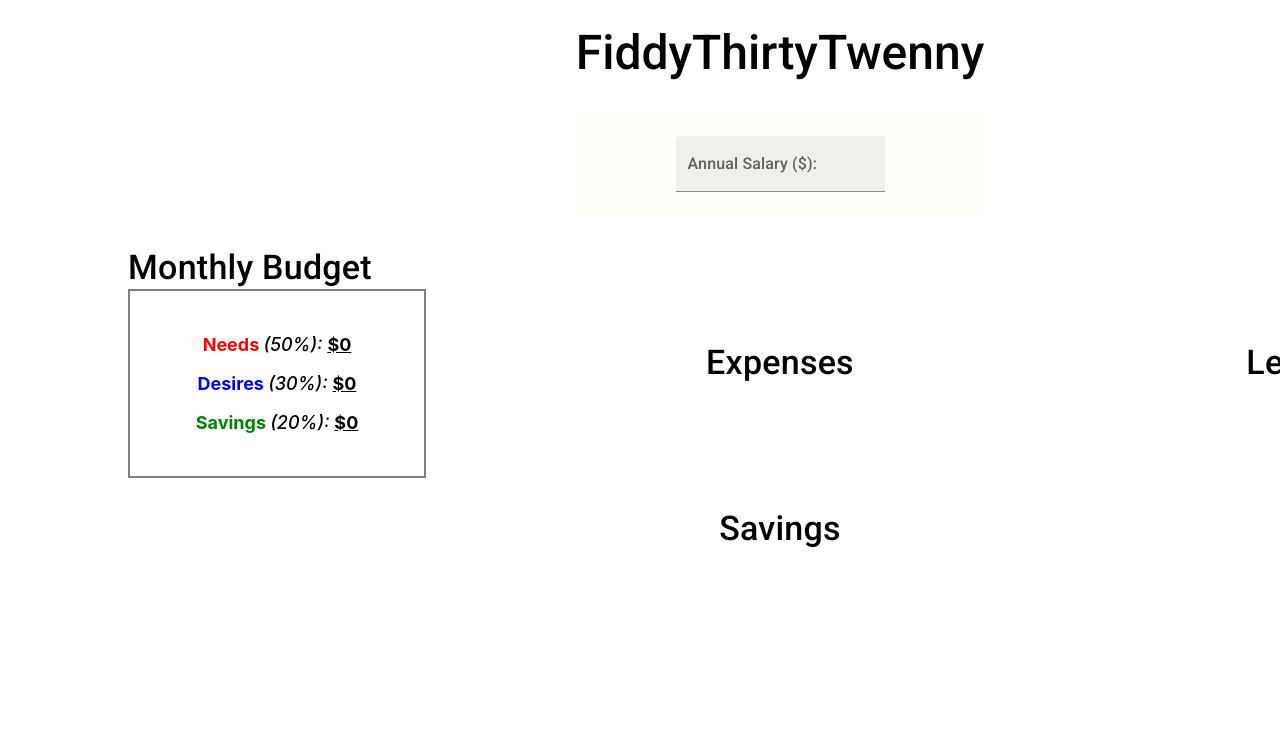
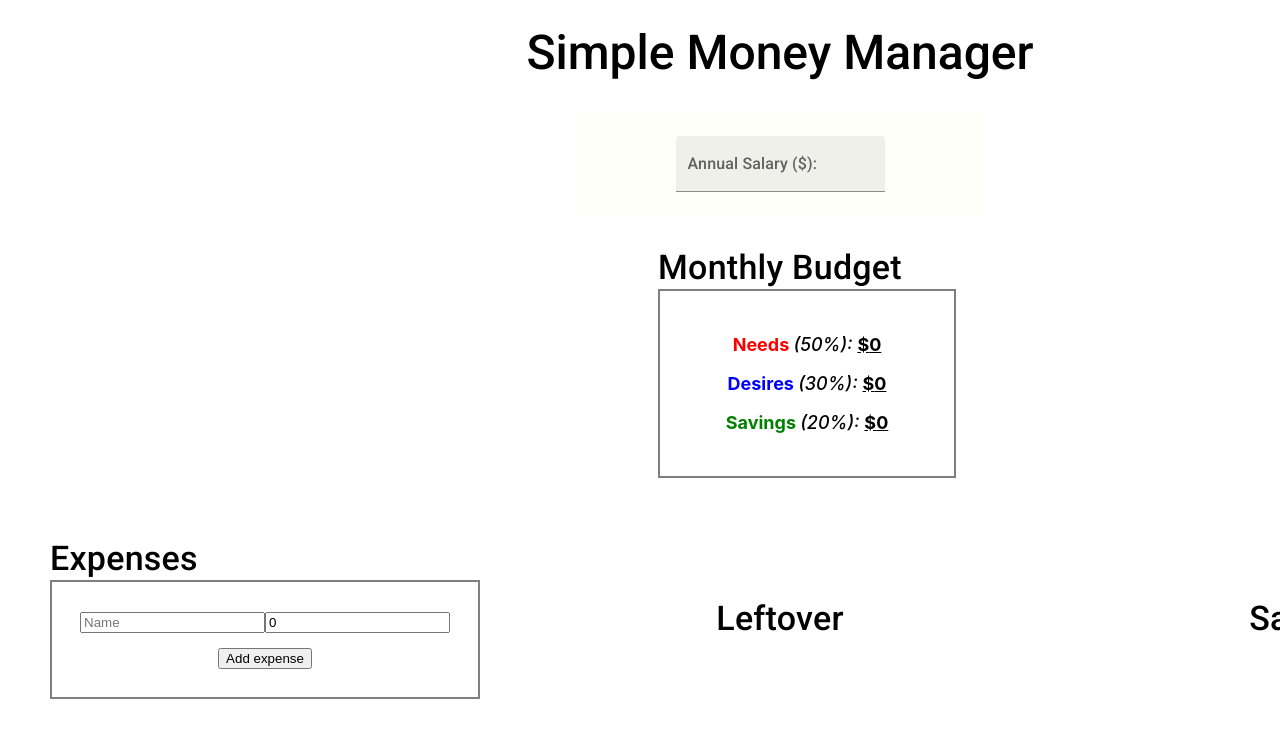
Before and after one commit to jvelarde94/budget-react-app, a React (Create React App) app: page / in a window 1280 px wide. Shown: the top 738 px of the page. Built offline with nearby package versions, Linux system fonts and the light colour scheme.

Commit message:
added expenses

```diff
--- a/src/App.js
+++ b/src/App.js
@@ -16,6 +16,7 @@ function App() {
       savings: 0,
     },
   );
+  const [expenses, setExpenses] = useState([])
 
   // Validate input for salary, then calculate budget based on input
   const validateIncome = (e) => {
@@ -53,12 +54,16 @@ function App() {
     }
   };
 
+  const addExpense = (expenses) => {
+    setExpenses(expenses)
+  }
+
   return (
     <div className="container">
       <Header />
       <Income onChange={validateIncome} />
       <Budget income={monthlyBudget} />
-      <Expenses />
+      <Expenses expenses={expenses} onAdd={addExpense}/>
       <Leftover />
       <Savings />
     </div>
--- a/src/components/Budget.js
+++ b/src/components/Budget.js
@@ -6,7 +6,7 @@ const Budget = ({income}) => {
 
   return (
     <div className="budget">
-      <Typography variant="h4">Monthly Budget</Typography>
+      <Typography variant="h4" className="box-title">Monthly Budget</Typography>
       <div className="budget-box">
         <p>
           <span className={`key needs`}>Needs </span>
--- /dev/null
+++ b/src/components/Expense.js
@@ -0,0 +1,21 @@
+import React from 'react'
+import Expenses from './Expenses'
+
+const Expense = ({expenses, onSubmit}) => {
+
+  return (
+    <div className="expense-list">
+      {expenses.map((expense) => (
+        <div className="expense-row">
+          <span className="expense-label">{expense.name}: </span>
+          <span className="expense-amount">${expense.amount}</span>
+        </div>
+        // <span className="expense-amount">{expense.amount}</span>
+      ))}
+      {/* <span className="expense-label">{expenses.name}: </span> */}
+      <span className="expense-amount">{expenses.amount}</span>
+    </div>
+  )
+}
+
+export default Expense
--- a/src/components/Expenses.js
+++ b/src/components/Expenses.js
@@ -1,16 +1,53 @@
-import React from "react";
+import {React, useState} from "react";
 import { Typography } from "@mui/material";
+import Expense from "./Expense";
 
 /* TODO:
-  - create input fields, with ability to add more input fields
-  - display in single column, until certain limit is reached (10?), then split into two columns
-  - pass input numbers to calculate leftover amounts for Leftover section
+  - Create input fields, with ability to add/remove
+  - Display in single column, until certain limit is reached (10?), then split into two columns
+  - Pass input numbers to calculate leftover amounts for Leftover section
 */
 
-const Expenses = () => {
+const Expenses = ({expenses, onAdd}) => {
+  const [expense, setExpense] = useState('')
+  const [expAmt, setExpAmt] = useState(0)
+
+  const onSubmit = (e) => {
+    e.preventDefault();
+    onAdd([...expenses, { name: expense, amount: expAmt }])
+    setExpense('')
+    setExpAmt(0)
+    document.getElementById("expense-type").focus();
+  }
+
   return (
     <div className="expenses">
       <Typography variant="h4">Expenses</Typography>
+
+      <div className="expenses-box">
+        {/* <div className="expense-row ">
+          <span className="expense-label">{expenses[0].name}: </span>
+          <span className="expense-amount">{expenses[0].amount}</span>
+        </div> */}
+        <Expense expenses={expenses}/>
+        <form className="expense-form" onSubmit={onSubmit}>
+          <input
+            id="expense-type"
+            type="text"
+            placeholder="Name"
+            value={expense}
+            onChange={(e) => setExpense(e.target.value)}
+          />
+          <input
+            id="expense-amt"
+            type="number"
+            placeholder="Amount ($)"
+            value={expAmt}
+            onChange={(e) => setExpAmt(e.target.value)}
+          />
+          <input type="submit" className="add-expense-button" value="Add expense" />
+        </form>
+      </div>
     </div>
   );
 };
--- a/src/components/Header.js
+++ b/src/components/Header.js
@@ -4,7 +4,7 @@ import { Typography } from "@mui/material";
 const Header = () => {
   return (
     <div className="header">
-      <Typography variant="h3">FiddyThirtyTwenny</Typography>
+      <Typography variant="h3">Simple Money Manager</Typography>
     </div>
   );
 };
--- a/src/components/Leftover.js
+++ b/src/components/Leftover.js
@@ -1,6 +1,9 @@
 import React from "react";
 import { Typography } from "@mui/material";
 
+/* TODO:
+    - Pass and display difference (budget - expenses) for each category
+*/
 const Leftover = () => {
   return (
     <div className="leftover">
--- a/src/components/Savings.js
+++ b/src/components/Savings.js
@@ -2,7 +2,7 @@ import React from "react";
 import { Typography } from "@mui/material";
 
 /* TODO:
-  - calculate and display savings amount based on budget - leftovers
+  - Calculate and display difference (budget - leftovers)
 */
 
 const Savings = () => {
--- a/src/index.css
+++ b/src/index.css
@@ -12,23 +12,16 @@ code {
     monospace;
 }
 
-/* ******* Custom classes ******** */
-
+/* ******* CUSTOM CLASSES ******** */
 .container {
   display: grid;
   grid-template-columns: 500px 500px 500px;
-  /* grid-template-areas:
-    ". . . header . . ."
-    ". . . income . . ."
-    "budget expenses leftover"
-    ". . . savings . . ."; */
-  /* grid-template-columns: auto auto auto;
-  grid-template-rows: auto; */
   grid-gap: 30px;
   justify-content: space-evenly;
   justify-items: center;
   align-content: space-evenly;
   align-items: center;
+  margin: 0 auto;
 }
 
 .header {
@@ -37,10 +30,10 @@ code {
   margin-top: 25px;
 }
 
+/* INCOME */
 .income-form {
   grid-column: 1 / 4;
   grid-row: 2;
-
   padding: 25px 100px;
   /* border: 2px solid grey; */
   background-color: rgb(255, 255, 250);
@@ -48,6 +41,7 @@ code {
 .income-form .salary-input {
   /* margin-bottom: 20px; */
 }
+/* END INCOME */
 
 /* ** Remove step/arrows from number input *** */
 /* Chrome, Safari, Edge, Opera */
@@ -62,8 +56,13 @@ input[type=number] {
 }
 /* ******************************************** */
 
+.box-title {
+  text-align:center;
+}
+
+/* BUDGET */
 .budget {
-  grid-column: 1 / 2;
+  grid-column: 2 / 3;
   grid-row: 3;
 }
 .budget-box {
@@ -93,18 +92,63 @@ input[type=number] {
   font-weight:700;
   text-decoration: underline;
 }
+/* END BUDGET */
 
+
+/* EXPENSES */
 .expenses {
-  grid-column: 2 / 2;
-  grid-row: 3;
+  grid-column: 1 / 2;
+  grid-row: 5;
 }
 
-.leftover {
-  grid-column: 3 / 3;
-  grid-row: 3;
+.expenses-box {
+  width: 100%;
+  border: 2px solid grey;
+  padding:13px;
+  text-align: center;
+  font-size: 18px;
+}
+.expenses-box .key {
+  font-weight:700;
+}
+.expenses-box .info {
+  font-weight: 700;
 }
 
+
+.expense-list {
+  margin: 15px auto;
+}
+.expense-label {
+  color: red;
+  font-weight: 600;
+}
+.expense-amount {
+  font-weight: 500;
+}
+
+.expense-form {
+  margin: 2px auto;
+}
+
+.add-expense-button {
+  display: block;
+  margin: 15px auto;
+}
+/* END EXPENSES */
+
+
+/* LEFTOVER */
+.leftover {
+  grid-column: 2 / 2;
+  grid-row: 5;
+}
+/* END LEFTOVER */
+
+
+/* SAVINGS */
 .savings {
-  grid-column: 1 / 4;
-  grid-row: 4;
+  grid-column: 3 / 3;
+  grid-row: 5;
 }
+/* SAVINGS */
```
